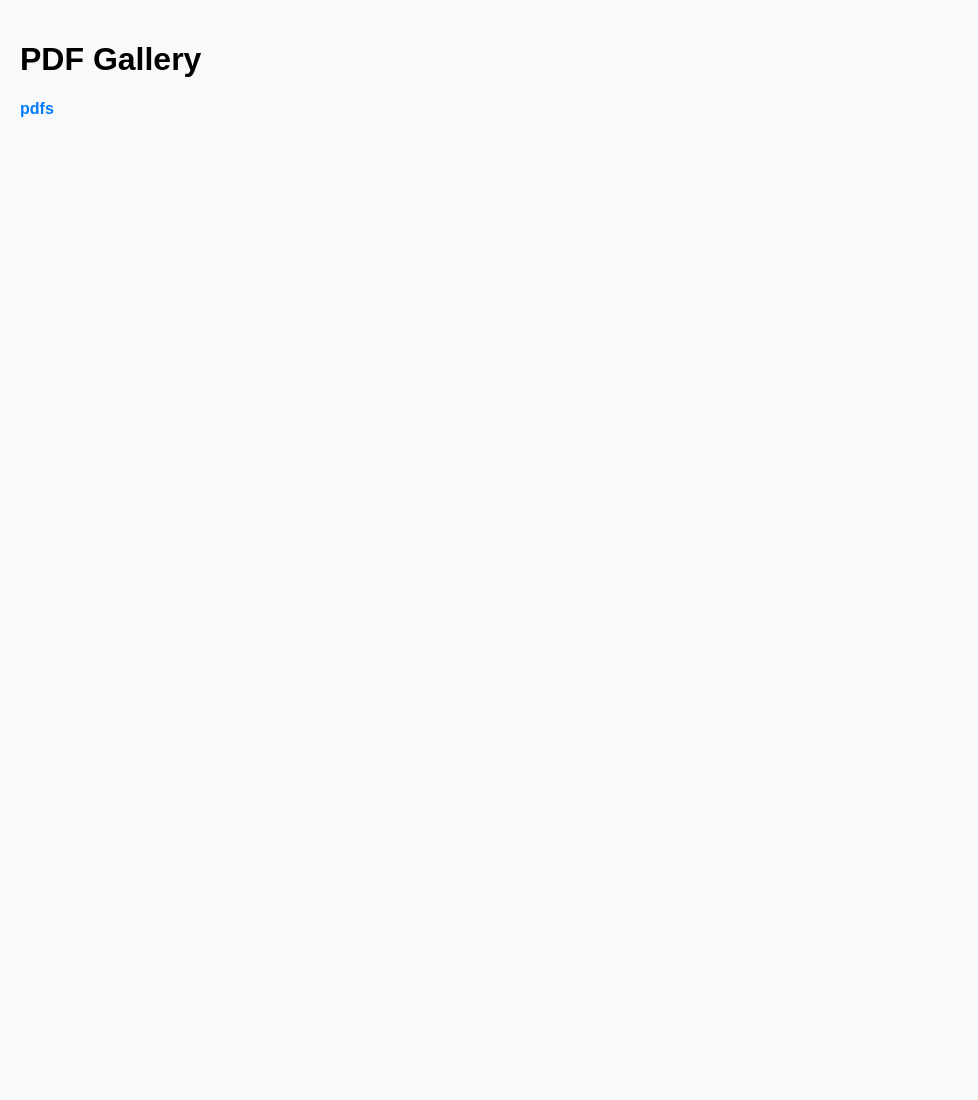
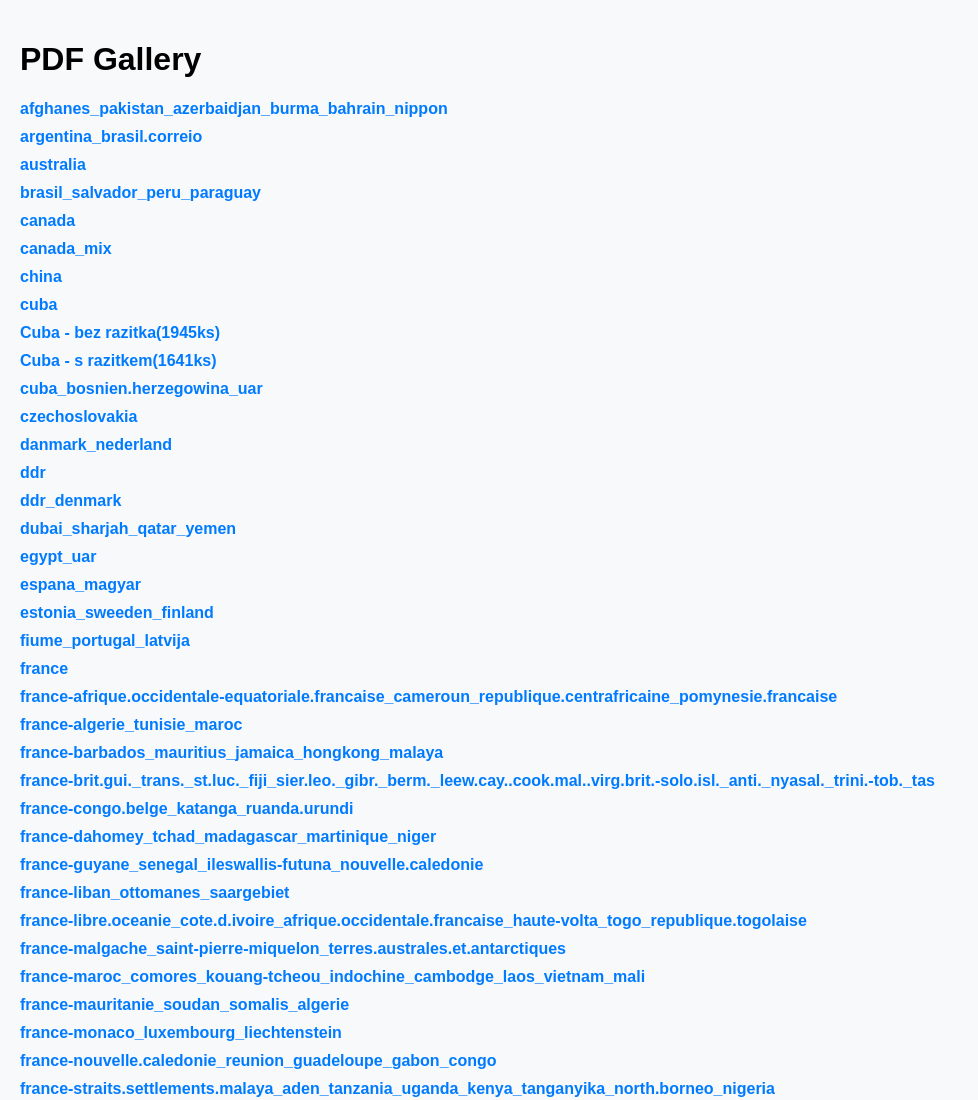
Before and after one commit to josefeisnercz/stamps-pdf, a plain HTML site: page index.html in a window 1280 px wide. Shown: the top 1100 px of the page, without its empty margins (0-978 px from the left). Before the commit the page ends 800 px from the top, so only its background shows below. Drawn offline with Linux system fonts and the light colour scheme.

Commit message:
Update index.html

```diff
--- a/index.html
+++ b/index.html
@@ -39,7 +39,7 @@
             .then(response => response.json())
             .then(data => {
                 pdfs = data;
-                renderDirectory('/');
+                renderDirectory('/pdfs/');
             })
             .catch(error => console.error('Error loading PDF list:', error));
 
@@ -47,10 +47,16 @@
             const gallery = document.getElementById('gallery');
             gallery.innerHTML = '';
 
-            const currentDir = pdfs.filter(pdf => pdf.startsWith(path) && pdf.replace(path, '').split('/').length > 1);
-            const directories = [...new Set(currentDir.map(pdf => pdf.replace(path, '').split('/')[0]))];
+            const currentDir = pdfs.filter(pdf => pdf.startsWith(path));
+            console.log('Current Directory:', currentDir);
 
-            if (path !== '/') {
+            const directories = [...new Set(currentDir.map(pdf => {
+                const relativePath = pdf.replace(path, '').split('/');
+                return relativePath.length > 1 ? relativePath[0] : null;
+            }).filter(dir => dir !== null))];
+            console.log('Directories:', directories);
+
+            if (path !== '/pdfs/') {
                 const parentPath = path.split('/').slice(0, -2).join('/') + '/';
                 gallery.innerHTML += `<button class="back-button" onclick="renderDirectory('${parentPath}')">Back</button>`;
             }
```
